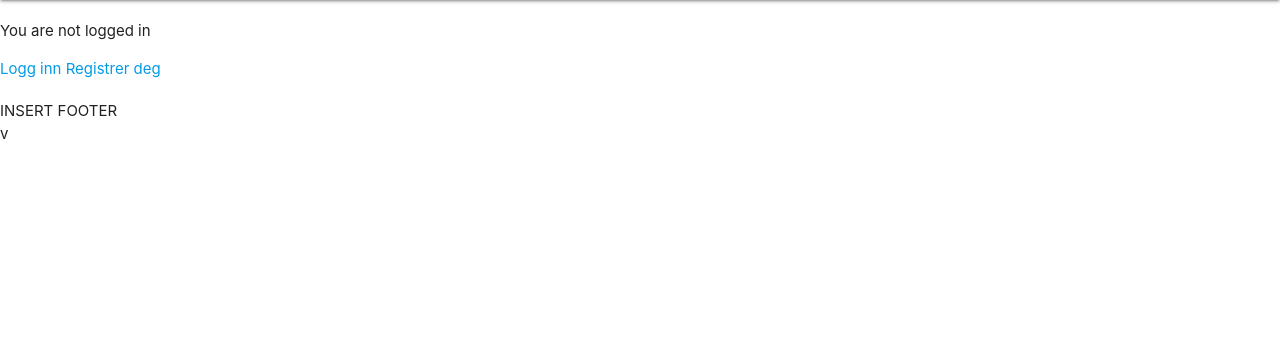
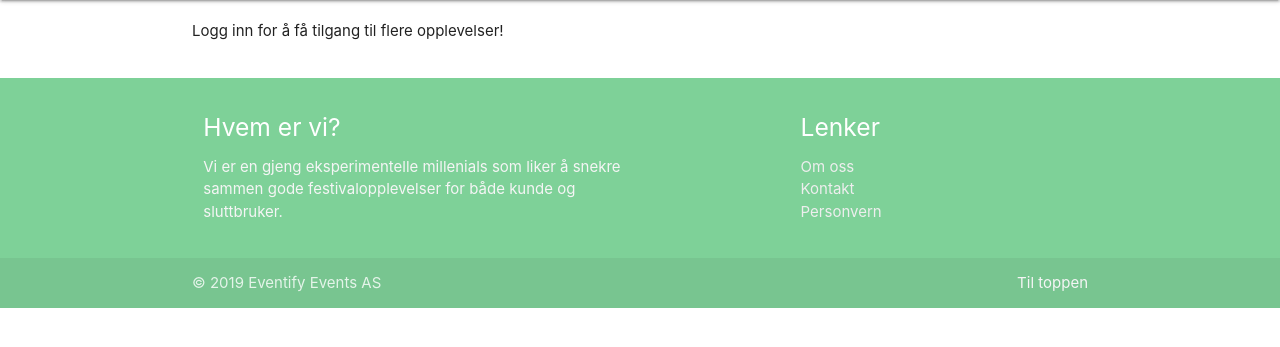
Before and after one commit to Magssch/Eventify, a Django app: page / in a window 1280 px wide. Shown: the part 64-411 px from the top of the page. Run offline with Django 3.2, Linux system fonts and the light colour scheme; data that the repository does not hold is empty.

Commit message:
Cleaned up styles and added mock content

```diff
--- a/main/templates/main/base.html
+++ b/main/templates/main/base.html
@@ -24,7 +24,6 @@
             {% endblock %}
 
         {% include "main/footer.html" %}
-v
 
     </body>
 
--- a/main/templates/main/footer.html
+++ b/main/templates/main/footer.html
@@ -1 +1,24 @@
-<div>INSERT FOOTER</div>
+  <footer class="page-footer green">
+          <div class="container">
+            <div class="row">
+              <div class="col l6 s12">
+                <h5 class="white-text">Hvem er vi?</h5>
+                <p class="grey-text text-lighten-4">Vi er en gjeng eksperimentelle millenials som liker å snekre sammen gode festivalopplevelser for både kunde og sluttbruker.</p>
+              </div>
+              <div class="col l4 offset-l2 s12">
+                <h5 class="white-text">Lenker</h5>
+                <ul>
+                  <li><a class="grey-text text-lighten-3" href="#!">Om oss</a></li>
+                  <li><a class="grey-text text-lighten-3" href="#!">Kontakt</a></li>
+                  <li><a class="grey-text text-lighten-3" href="#!">Personvern</a></li>
+                </ul>
+              </div>
+            </div>
+          </div>
+          <div class="footer-copyright">
+            <div class="container">
+            © 2019 Eventify Events AS
+            <a class="grey-text text-lighten-4 right" href="#">Til toppen</a>
+            </div>
+          </div>
+        </footer>
--- a/main/templates/main/home.html
+++ b/main/templates/main/home.html
@@ -6,24 +6,24 @@
     {% if user.is_authenticated %}
         {{ user.username }}
     {% else %}
-        Home
+        Hjem
     {% endif %}
 {% endblock %}
 
 
 {% block content %}
+
+    <div class="container">
         <div class = "row">
 
         </div>
 
         {% if user.is_authenticated %}
-      Hi {{ user.username }}!
+            <h5>Hei {{ user.username }}! Her er hva som skjer fremover</h5>
 
         <p><a href="{% url 'logout' %}">logout</a></p>
         {% else %}
-      <p>You are not logged in</p>
-      <a href="{% url 'login' %}">Logg inn</a>
-      <a href="{% url 'signup' %}">Registrer deg</a>
+          <p>Logg inn for å få tilgang til flere opplevelser!</p>
         {% endif %}
 
 
@@ -45,6 +45,6 @@
             {% endfor %}
           </div>
 
-
+</div>
 
 {% endblock %}
--- a/main/templates/main/navbar.html
+++ b/main/templates/main/navbar.html
@@ -15,7 +15,8 @@
           </a></li>
 
           {% if user.is_authenticated %}
-           <li><a href="{% url 'profile' %}">Min konto: {{ user.username }}</a></li>
+              <li><b><a href="{% url 'profile' %}">{{ user.username }}</a></b></li>
+          <li><a href="{% url 'logout' %}">Logg ut</a></li>
           {% else %}
           <li><a href="{% url 'login' %}">Logg inn</a></li>
           <li><a href="{% url 'signup' %}">Registrer deg</a></li>
```
Also changed, not shown: main/templates/main/profile.html (+5 -4 lines), main/templates/registration/login.html (+9 -6 lines), main/templates/registration/signup.html (+9 -6 lines). Lines whose indentation alone changed are shown as unchanged.
